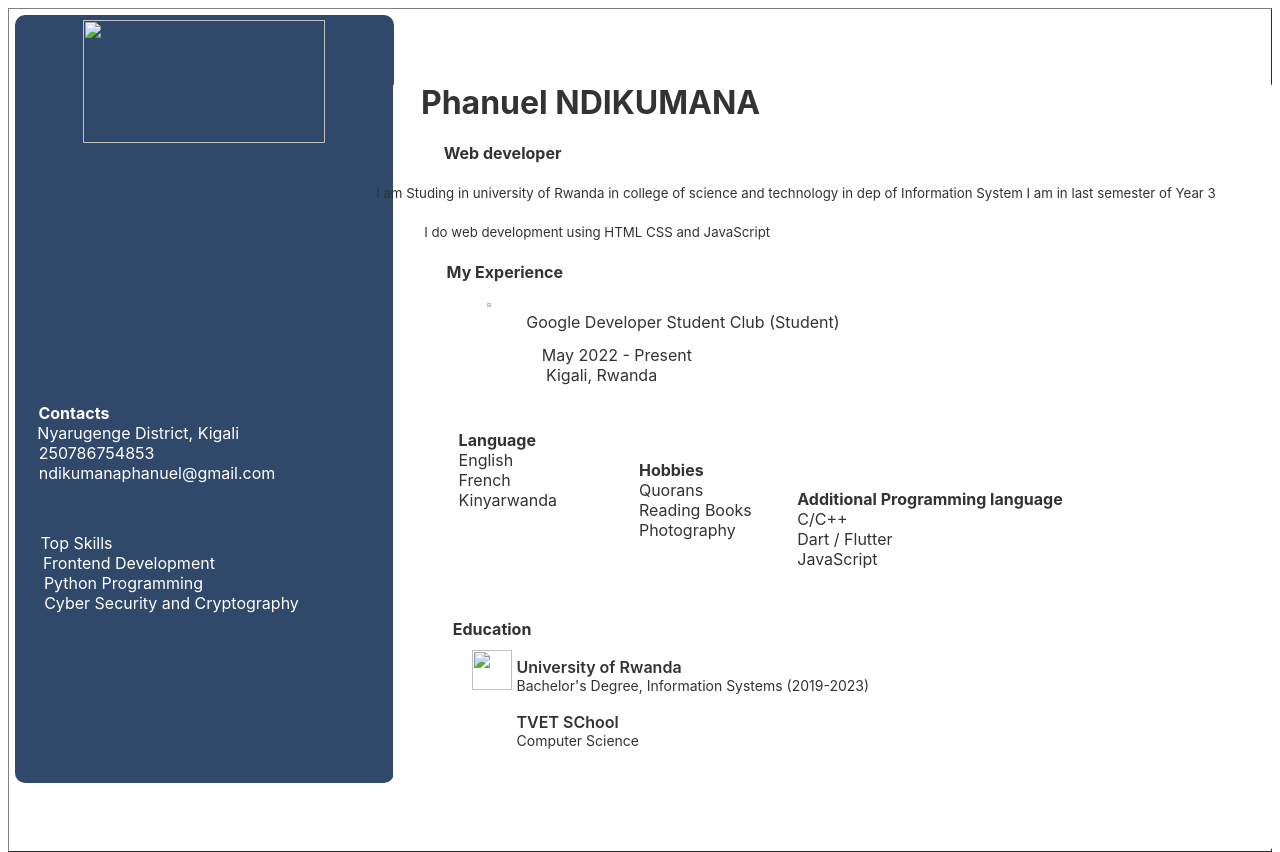
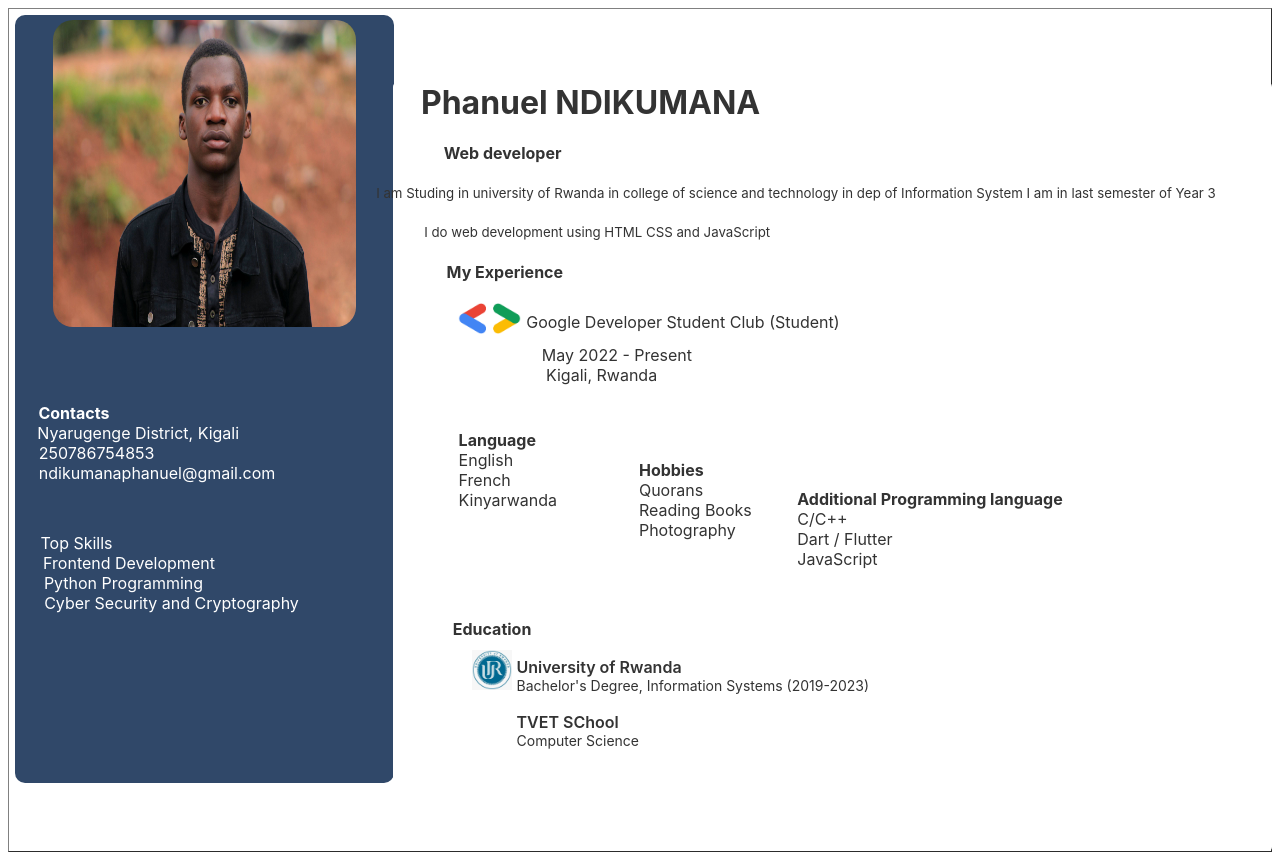
Before and after one commit to phanuelnd/myresume, a plain HTML site: page Phanuel CV.html in a window 1280 px wide. Shown: the top 852 px of the page. Drawn offline with Linux system fonts and the light colour scheme.

Commit message:
after putting things in corresponding folder

```diff
--- a/Phanuel CV.html
+++ b/Phanuel CV.html
@@ -242,7 +242,7 @@ margin-left: -2cm;;
     <div class="main-div">
        <div class="left-side">
             <div class="myimage">
-<img src="../images/phanuel image.jpg" class="image">
+<img src="images/phanuel image.jpg" class="image">
              </div>
               <div class="contacts">
     <label class="contact">Contacts</label>
@@ -276,7 +276,7 @@ margin-left: -2cm;;
         <h5 class="ido">I do web development using HTML
         CSS and JavaScript</h5>
         <h4 class="experience"> My Experience</h4>
-        <div class="google-student"> <img src="../images/google.png" class="imageforgoogle">
+        <div class="google-student"> <img src="images/google.png" class="imageforgoogle">
         </div>
 
         <div class="gd"><label>Google Developer Student Club (Student)</label></div>
@@ -310,7 +310,7 @@ margin-left: -2cm;;
 
 <div class="education1">
 
-            <img src="../images/ur logo.jpg" class="urlogo">
+            <img src="images/ur logo.jpg" class="urlogo">
             <div class="text">
             <label class="ur">University of Rwanda</label></br>
             <label class="infosystem">Bachelor's Degree, Information Systems  (2019-2023)</label><br/><br/>
```
Also changed, not shown: images/CV Interface.JPG (added), images/google.png (added), images/phanuel image.jpg (added), images/ur logo.jpg (added).
